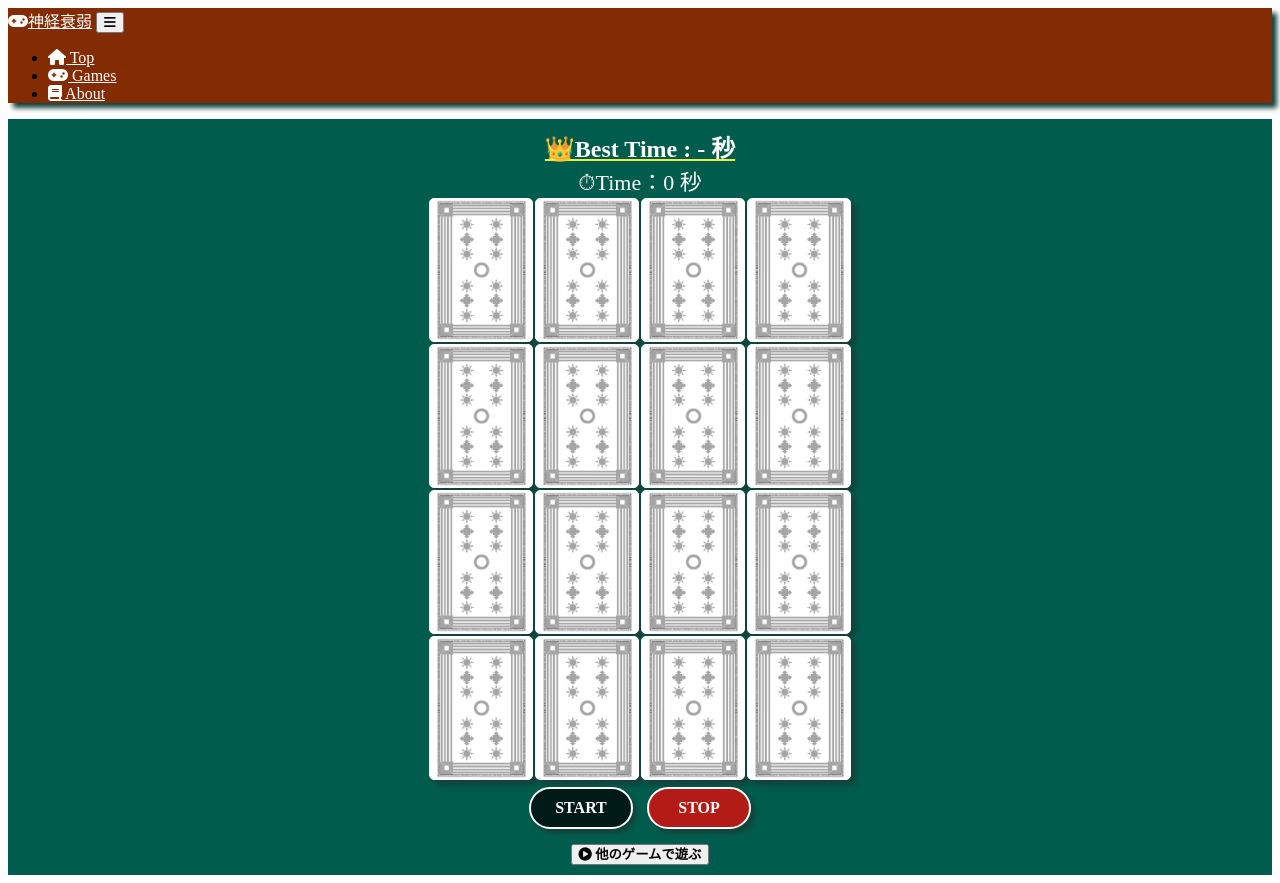
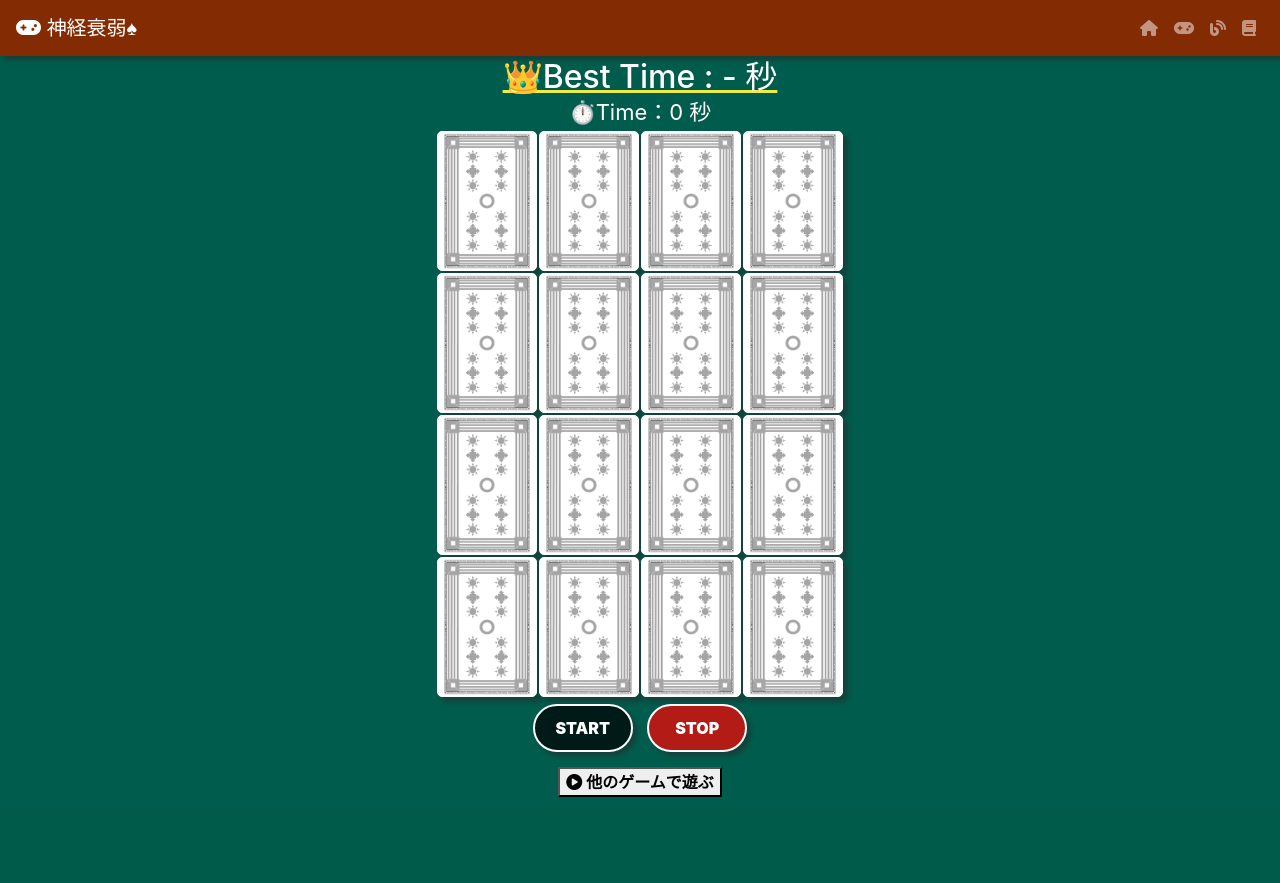
Before and after one commit to Aki321/ftmgames, a PHP site: page / in a window 1280 px wide. After the commit the page ends 797 px from the top, so only its background shows below. Run offline with PHP 8.4, Linux system fonts and the light colour scheme; some libraries are stand-ins or nearby versions.

Commit message:
Modify header

```diff
--- a/games/flipcard/css/style.css
+++ b/games/flipcard/css/style.css
@@ -3,8 +3,14 @@
   color: white;
 }
 
-header {
+.navbar {
   background-color: #832b02;
+  -webkit-box-shadow: #14423b 4px 4px 4px;
+          box-shadow: #14423b 4px 4px 4px;
+}
+
+table {
+  border-collapse: initial;
 }
 
 .headA {
--- a/games/flipcard/css/style.scss
+++ b/games/flipcard/css/style.scss
@@ -4,9 +4,15 @@
   color: white;
 }
 
-header {
+.navbar {
   background-color: rgb(131, 43, 2);
+  box-shadow: #14423b 4px 4px 4px;
 }
+
+table{
+  border-collapse: initial;
+}
+
 
 .headA {
   color: #fff;
@@ -33,6 +39,8 @@ h2 {
   text-decoration-color: rgb(236, 236, 71);
   text-decoration-style: solid;
 }
+
+
 
 main p {
   text-align: center;
--- a/games/flipcard/index.php
+++ b/games/flipcard/index.php
@@ -17,18 +17,11 @@ if (!isset($_SESSION["visited"])) {
 <head>
     <meta charset="utf-8">
     <title>神経衰弱ゲーム</title>
-    <meta name="viewport" content="width=device-width, initial-scale=1.0">
-    <link rel="stylesheet" type="text/css" href="../css/style.css">
+    <meta name="viewport" content="width=device-width, initial-scale=1, shrink-to-fit=no">
+    <script src="https://kit.fontawesome.com/f3dff3c59a.js" crossorigin="anonymous"></script>
+    <link rel="stylesheet" href="https://stackpath.bootstrapcdn.com/bootstrap/4.5.0/css/bootstrap.min.css" integrity="sha384-9aIt2nRpC12Uk9gS9baDl411NQApFmC26EwAOH8WgZl5MYYxFfc+NcPb1dKGj7Sk" crossorigin="anonymous">
     <link rel="stylesheet" type="text/css" href="css/style.css">
-    <script src="https://kit.fontawesome.com/f3dff3c59a.js" crossorigin="anonymous"></script>
-    <script src="../js/jquery-3.5.1.min.js"></script>
-    <script>
-        $(function() {
-            $(".headC").click(function() {
-                $(".top_menu").slideToggle();
-            });
-        });
-    </script>
+
 
     <script>
         'use strict';
@@ -146,33 +139,32 @@ if (!isset($_SESSION["visited"])) {
 
 <body onload="init()">
 <header>
-        <div class="container">
-            <div class="container-small">
-                <a href="./index.php" class="headA"><span class="fas fa-gamepad icon"></span>神経衰弱</a>
-
-                <button type="button" class="headC">
-                    <span class="fa fa-bars" title="MENU"></span>
+    <nav class="navbar navbar-expand-md navbar-dark fixed-top">
+        <a class="navbar-brand" href="./index.php"><span class="fas fa-gamepad"></span> 神経衰弱♠</a>
+        <button class="navbar-toggler" type="button" data-toggle="collapse" data-target="#navbarCollapse" aria-controls="navbarCollapse" aria-expanded="false" aria-label="Toggle navigation">
+        <span class="navbar-toggler-icon"></span>
         </button>
-            </div>
-
-            <nav class="top_menu">
-                <ul>
-                    <li class="top">
-                        <a href="../index.php"><span class="fas fa-home"></span> Top</a>
+        <div class="collapse navbar-collapse" id="navbarCollapse">
+            <ul class="navbar-nav ml-auto">
+                <li class="nav-item">
+                <a class="nav-link" href="../../top/index.php"><span class="fas fa-home"></span></a>
                 </li>
-                    <li class="games">
-                        <a href="../index.php"><span class="fas fa-gamepad"></span> Games</a>
+                <li class="nav-item">
+                <a class="nav-link" href="../../top/index.php#listable"><span class="fas fa-gamepad"></span></a>
                 </li>
-                    <li class="about">
-                        <a href="../index.php"><span class="fas fa-book"></span> About</a>
+                <li class="nav-item">
+                <a class="nav-link" href="../../top/index.php#blogs"><span class="fas fa-blog icon"></span></a>
+                </li>
+                <li class="nav-item">
+                <a class="nav-link" href="../../top/index.php#aboutcont"><span class="fas fa-book"></span></span></a>
                 </li>
             </ul>
+        </div>
     </nav>
-        </div>
 </header>
 
     <main>
-        <div class="container">
+        <div class="container mt-5">
             <h2>
                 <?php
                 if (!isset($_SESSION["bestTime"])) {
@@ -197,6 +189,9 @@ if (!isset($_SESSION["visited"])) {
     </main>
     <footer>
     </footer>
+    <script src="../../js/lib/jquery-3.5.1.min.js"></script>
+    <script src="https://cdn.jsdelivr.net/npm/popper.js@1.16.0/dist/umd/popper.min.js" integrity="sha384-Q6E9RHvbIyZFJoft+2mJbHaEWldlvI9IOYy5n3zV9zzTtmI3UksdQRVvoxMfooAo" crossorigin="anonymous"></script>
+    <script src="https://stackpath.bootstrapcdn.com/bootstrap/4.5.0/js/bootstrap.min.js" integrity="sha384-OgVRvuATP1z7JjHLkuOU7Xw704+h835Lr+6QL9UvYjZE3Ipu6Tp75j7Bh/kR0JKI" crossorigin="anonymous"></script>
 </body>
 
 </html>
```
Also changed, not shown: 1 other file. Lines whose indentation alone changed are shown as unchanged.
